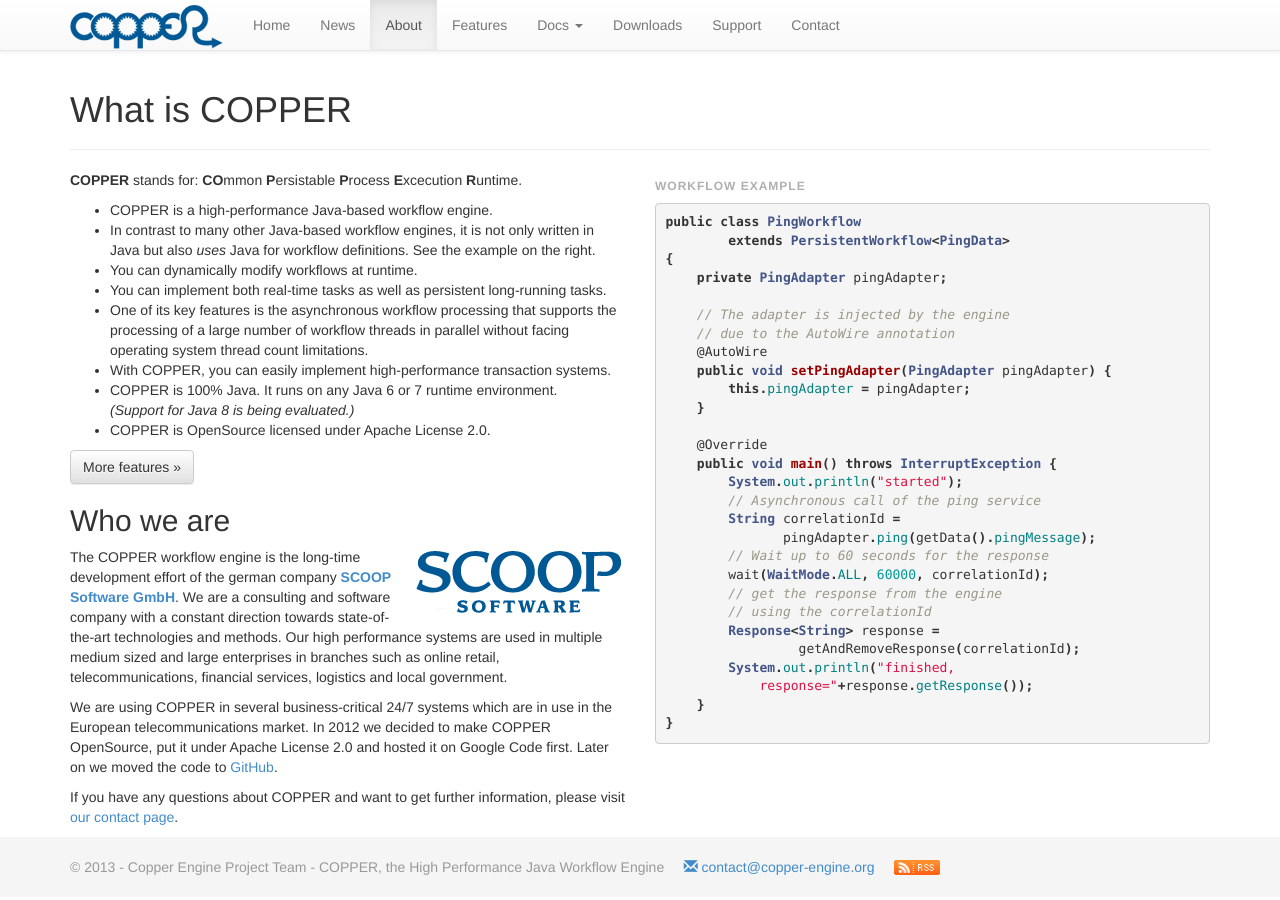
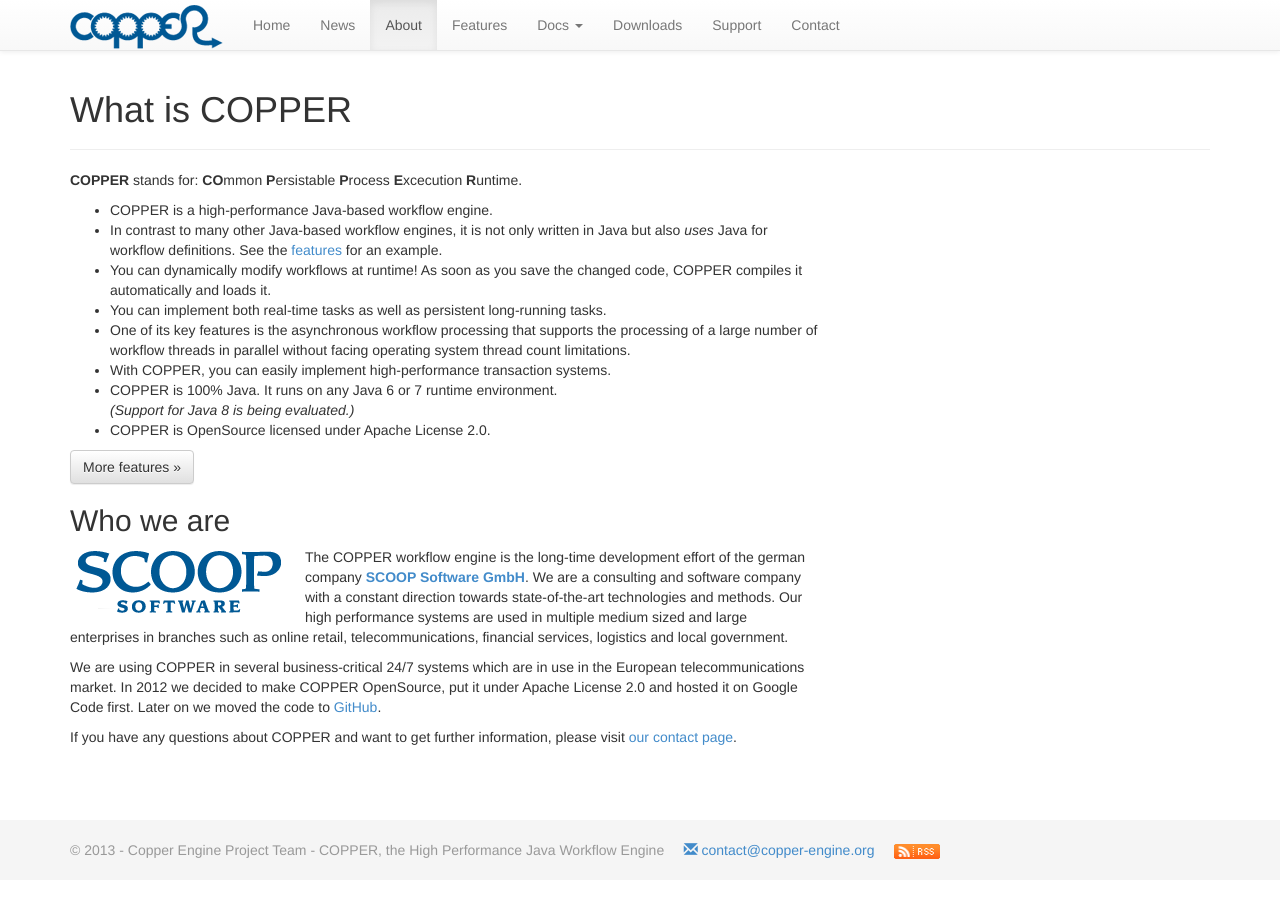
Before and after one commit to copper-engine/copper-engine.github.io, a Jekyll site: the page built from about/index.html, in a window 1280 px wide. Built offline with Jekyll 4.4.1, drawn with Linux system fonts in a browser that asks for light colours; nearby versions of some CDN libraries; a script that is not in the unit is left out.

Commit message:
added ohloh.net banners showing nice COPPER code analysis

```diff
--- a/about/index.html
+++ b/about/index.html
@@ -9,12 +9,12 @@
             <h1>What is COPPER</h1>
         </div>
         <div class="row">
-            <div class="col-md-6">
+            <div class="col-md-8">
                 <p><span style="font-weight:bold">COPPER</span> stands for: <span style="font-weight:bold">CO</span>mmon <span style="font-weight:bold">P</span>ersistable <span style="font-weight:bold">P</span>rocess <span style="font-weight:bold">E</span>xcecution <span style="font-weight:bold">R</span>untime.</p>
                 <ul>
                     <li>COPPER is a high-performance Java-based workflow engine.</li>
-                    <li>In contrast to many other Java-based workflow engines, it is not only written in Java but also <span style="font-style:italic">uses</span> Java for workflow definitions. See the example on the right.</li>
-                    <li>You can dynamically modify workflows at runtime.</li>
+                    <li>In contrast to many other Java-based workflow engines, it is not only written in Java but also <span style="font-style:italic">uses</span> Java for workflow definitions. See the <a href="/features">features</a> for an example.</li>
+                    <li>You can dynamically modify workflows at runtime! As soon as you save the changed code, COPPER compiles it automatically and loads it.</li>
                     <li>You can implement both real-time tasks as well as persistent long-running tasks.</li>
                     <li>One of its key features is the asynchronous workflow processing that supports the processing of a large number of workflow threads in parallel without facing operating system thread count limitations.</li>
                     <li>With COPPER, you can easily implement high-performance transaction systems.</li>
@@ -23,43 +23,13 @@
                 </ul>
                 <p><a class="btn btn-default" href="/features/" role="button">More features &raquo;</a></p>
                 <h2>Who we are</h2>
-                <p></p><a style="float: right" href="http://www.scoop-software.de/"><img src="/images/logo-scoop.png" width="215" height="68" alt="SCOOP Logo"></a> The COPPER workflow engine is the long-time development effort of the german company <span style="font-weight:bold"><a href="http://www.scoop-software.de/">SCOOP Software GmbH</a></span>. We are a consulting and software company with a constant direction towards state-of-the-art technologies and methods. Our high performance systems are used in multiple medium sized and large enterprises in branches such as online retail, telecommunications, financial services, logistics and local government.</p>
+                <p></p><a style="float: left; margin-right: 20px;" href="http://www.scoop-software.de/"><img src="/images/logo-scoop.png" width="215" height="68" alt="SCOOP Logo"></a> The COPPER workflow engine is the long-time development effort of the german company <span style="font-weight:bold"><a href="http://www.scoop-software.de/">SCOOP Software GmbH</a></span>. We are a consulting and software company with a constant direction towards state-of-the-art technologies and methods. Our high performance systems are used in multiple medium sized and large enterprises in branches such as online retail, telecommunications, financial services, logistics and local government.</p>
                 <p>We are using COPPER in several business-critical 24/7 systems which are in use in the European telecommunications market. In 2012 we decided to make COPPER OpenSource, put it under Apache License 2.0 and hosted it on Google Code first. Later on we moved the code to <a href="https://github.com/copper-engine/copper-engine">GitHub</a>.</p>
                 <p>If you have any questions about COPPER and want to get further information, please visit <a href="/contact">our contact page</a>.</p>
             </div>
-            <div class="col-md-6">
-                <h5 class="heading-example">Workflow example</h5>
-
-                {% highlight java %}
-public class PingWorkflow
-        extends PersistentWorkflow<PingData>
-{
-    private PingAdapter pingAdapter;
-
-    // The adapter is injected by the engine
-    // due to the AutoWire annotation
-    @AutoWire
-    public void setPingAdapter(PingAdapter pingAdapter) {
-        this.pingAdapter = pingAdapter;
-    }
-
-    @Override
-    public void main() throws InterruptException {
-        System.out.println("started");
-        // Asynchronous call of the ping service
-        String correlationId =
-               pingAdapter.ping(getData().pingMessage);
-        // Wait up to 60 seconds for the response
-        wait(WaitMode.ALL, 60000, correlationId);
-        // get the response from the engine
-        // using the correlationId
-        Response<String> response =
-                 getAndRemoveResponse(correlationId);
-        System.out.println("finished,
-            response="+response.getResponse());
-    }
-}
-{% endhighlight %}
+            <div class="col-md-4">
+                <div><script type="text/javascript" src="http://www.ohloh.net/p/623299/widgets/project_basic_stats.js"></script></div>
+                <div><script type="text/javascript" src="http://www.ohloh.net/p/623299/widgets/project_factoids.js"></script></div>
             </div>
         </div>
     </div>
--- a/index.html
+++ b/index.html
@@ -60,6 +60,8 @@
                 <p><a class="btn btn-default" href="/downloads/" role="button"><span class="glyphicon glyphicon-download"></span> Download &raquo;</a></p>
 
                 {% include blog-newsflash.html maxItems=3 %}
+
+                <p><script type="text/javascript" src="http://www.ohloh.net/p/623299/widgets/project_partner_badge.js"></script></p>
             </div>
         </div>
     </div>
```
